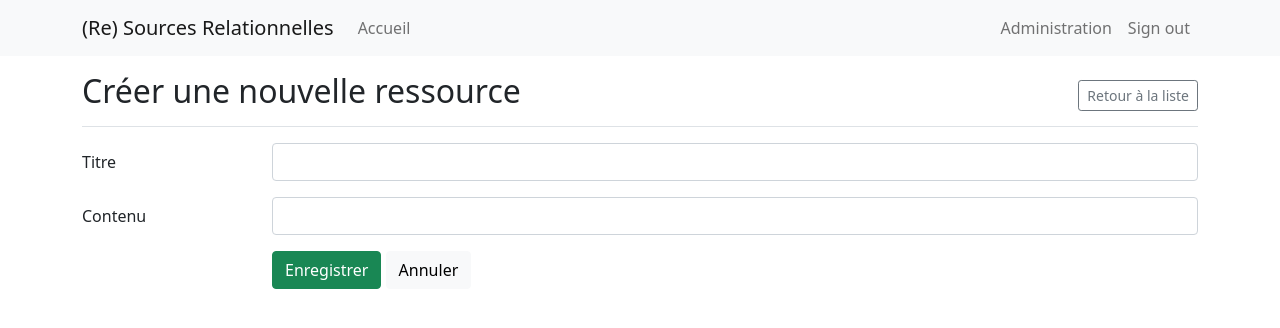
After one commit to EliotMorvan/RE_Sources_Relationnelles_V2, a PHP site: template templates/ressource/create.html.twig in a window 1280 px wide. The commit adds this page. Shown: the top 328 px of the page. Run offline with PHP 8.4, Linux system fonts and the light colour scheme; the template is opened without the code that fills it, so the values that code supplies are empty; some libraries are stand-ins or nearby versions.

Commit message:
Ajout d'une ressource
+ fix path après modifs users

```diff
--- a/config/routes.php
+++ b/config/routes.php
@@ -66,6 +66,11 @@ return function (RouteCollector $router, ContainerInterface $container) {
     $router->get(
         ['/ressources', 'liste_ressources'],
         [RessourceController::class, 'index']
+    );
+
+    $router->any(
+        ['ressources/creation', 'create_ressource'],
+        [RessourceController::class, 'createRessource']
     );
 
     // --------- API ---------
--- a/src/Controller/Admin/UserController.php
+++ b/src/Controller/Admin/UserController.php
@@ -61,7 +61,7 @@ class UserController extends AbstractController
             if (empty($errors)) {
                 $this->manager->insert($user);
 
-                return $this->redirectToRoute('admin_user_read', [$user->getId()]);
+                return $this->redirectToRoute('admin_user_index');
             }
         }
 
@@ -97,7 +97,7 @@ class UserController extends AbstractController
             if (empty($errors)) {
                 $this->manager->update($user);
 
-                return $this->redirectToRoute('admin_user_index', [$user->getId()]);
+                return $this->redirectToRoute('admin_user_index');
             }
         }
 
--- /dev/null
+++ b/templates/ressource/_form.html.twig
@@ -0,0 +1,14 @@
+<div class="row mb-3">
+    <label for="inputTitre" class="col-sm-2 col-form-label">Titre</label>
+    <div class="col-sm-10">
+        <input class="form-control"
+                type="text" name="titre" id="inputTitre">
+    </div>
+</div>
+<div class="row mb-3">
+    <label for="inputContenu" class="col-sm-2 col-form-label">Contenu</label>
+    <div class="col-sm-10">
+        <input class="form-control"
+                type="text" name="contenu" id="inputContenu">
+    </div>
+</div>
--- /dev/null
+++ b/templates/ressource/create.html.twig
@@ -0,0 +1,32 @@
+{# templates/ressource/create.html.twig #}
+
+{% extends 'base.html.twig' %}
+
+{% block title %}Nouvelle ressource{% endblock %}
+
+{% block body %}
+<div class="container">
+    <div class="d-flex justify-content-between flex-wrap flex-md-nowrap align-items-center pt-3 pb-2 mb-3 border-bottom">
+        <h1 class="h2">Créer une nouvelle ressource</h1>
+        <div class="btn-toolbar mb-2 mb-md-0">
+            <a href="{{ path('liste_ressources') }}" class="btn btn-sm btn-outline-secondary">
+                Retour à la liste
+            </a>
+        </div>
+    </div>
+
+    <form action="" method="post">
+        {% include 'ressource/_form.html.twig' %}
+        <div class="row mb-3">
+            <div class="col-sm-10 offset-sm-2">
+                <button type="submit" name="create_ressource" class="btn btn-success">
+                    Enregistrer
+                </button>
+                <a href="{{ path('liste_ressources') }}" class="btn btn-light">
+                    Annuler
+                </a>
+            </div>
+        </div>
+    </form>
+</div>
+{% endblock %}
--- a/templates/ressource/index.html.twig
+++ b/templates/ressource/index.html.twig
@@ -24,5 +24,6 @@
                 {% endfor %}
             </tbody>
         </table>
+        <a href="{{ path('create_ressource')}}" class="btn btn-light">Créer ressource</a>
     </div>
 {% endblock %}
```
Also changed, not shown: src/Controller/RessourceController.php (+28 -1 lines), src/Manager/RessourceManager.php (+19 -0 lines).
